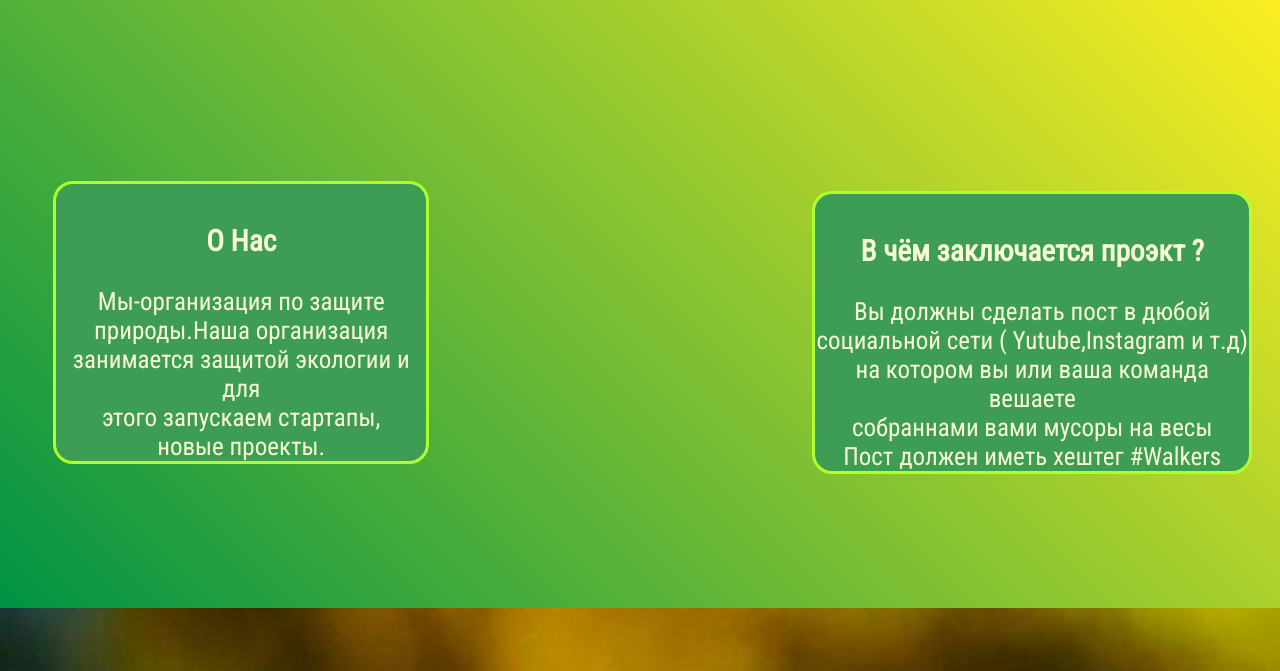
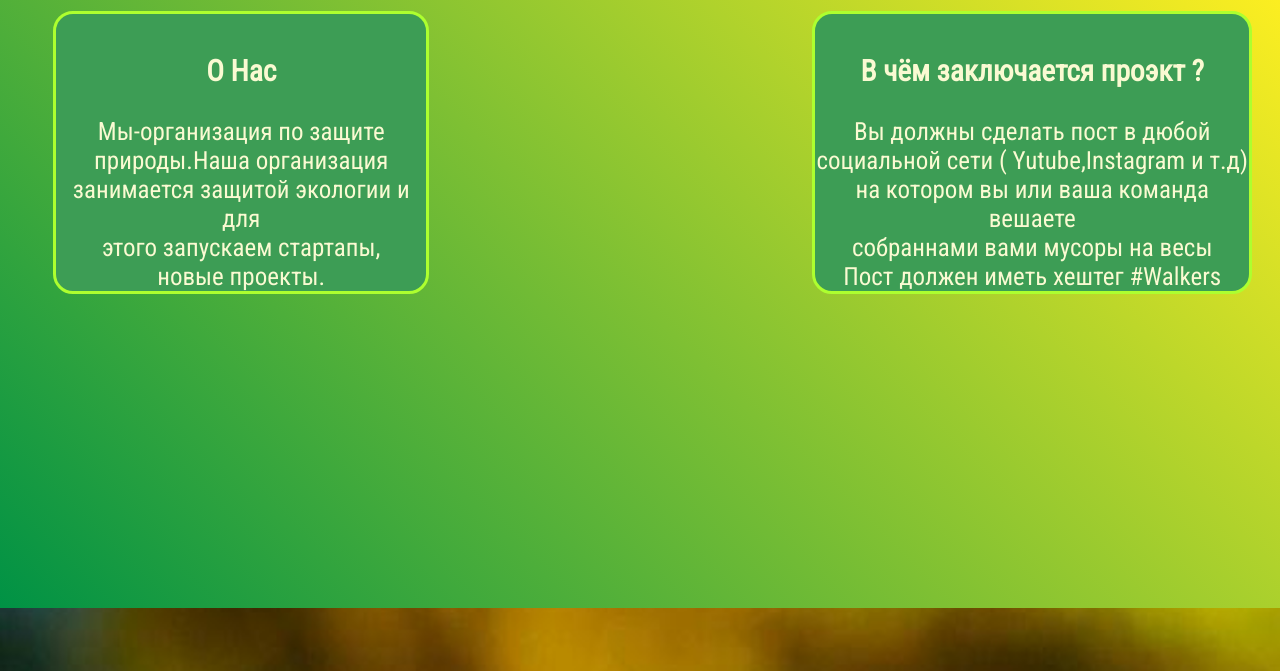
Before and after one commit to BingoDior/-Walkers.github.io, a plain HTML site: page index.html in a window 1280 px wide. Shown: the part 702-1373 px from the top of the page. Drawn offline with Linux system fonts and the light colour scheme.

Commit message:
Update main_2.css

```diff
--- a/main_2.css
+++ b/main_2.css
@@ -71,7 +71,7 @@ padding-top:40px;
 font-size:25px;
 border:#ADFF2F solid;
 text-align: center;
-margin-top:170px;
+margin-top:10px;
 margin-right: 300px;
 background-color:#3D9D55;
 border-radius: 20px;
@@ -83,7 +83,7 @@ padding-top:40px;
 font-size:25px;
 border:#ADFF2F solid;
 text-align: center;
-margin-top:190px;
+margin-top:10px;
 margin-right: 25px;
 background-color:#3D9D55;
 border-radius: 20px;
```
